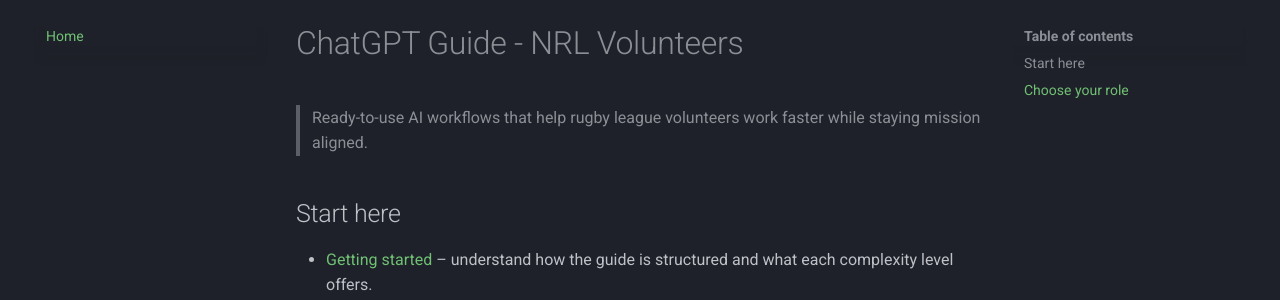
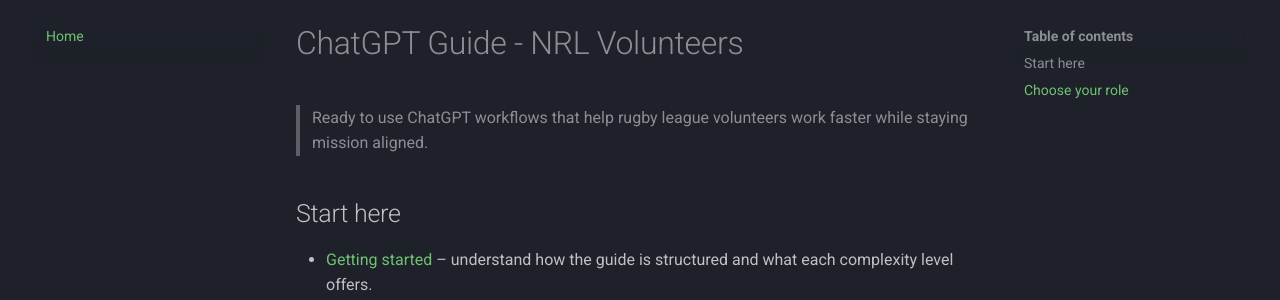
Before and after one commit to NRLParticipation/NRL-Cookbook, an MkDocs documentation site: the page built from docs/index.md, in a window 1280 px wide and 1102 px high. Shown: the part 189-489 px from the top of the window. Built offline with MkDocs 1.6.1 and Material for MkDocs 9.7.7, drawn with Linux system fonts in a browser that asks for light colours.

Commit message:
Update homepage hero tagline

```diff
--- a/docs/index.md
+++ b/docs/index.md
@@ -1,6 +1,6 @@
 # ChatGPT Guide - NRL Volunteers
 
-> Ready-to-use AI workflows that help rugby league volunteers work faster while staying mission aligned.
+> Ready to use ChatGPT workflows that help rugby league volunteers work faster while staying mission aligned.
 
 ## Start here
 - [Getting started](overview/getting-started.md) – understand how the guide is structured and what each complexity level offers.
```
